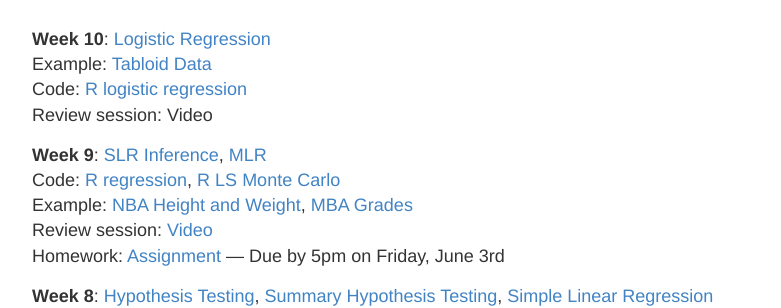
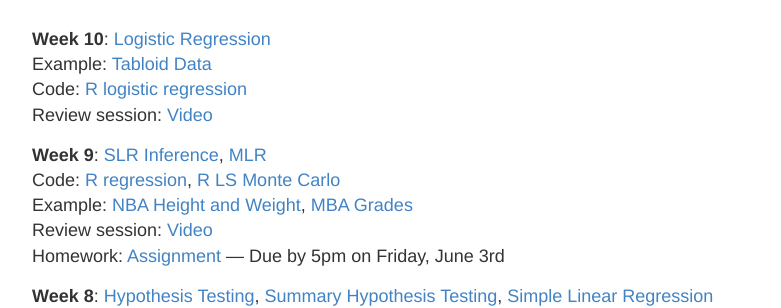
Before and after one commit to mlakolar/BUS41000, a Jekyll site: the page built from lectures.md, in a window 1280 px wide and 900 px high. Shown: the part 200-508 px from the top of the window, without its empty margins (248-1029 px from the left). Built offline with Jekyll 4.4.1, drawn with Linux system fonts in a browser that asks for light colours; part of the change alters nothing that is shown.

```diff
--- a/lectures.md
+++ b/lectures.md
@@ -11,7 +11,7 @@ Example:
 Code:
 [R logistic regression](https://github.com/mlakolar/BUS41000/raw/master/slides/10_logistic_regression.R)
 Review session:
-Video
+[Video](https://media.chicagobooth.edu/Mediasite6/Play/6450f7bc031b498aab46a1611dde4c681d)
 
 **Week 9**:
 [SLR Inference](https://github.com/mlakolar/BUS41000/raw/master/slides/09_lecture_slr_inference.pdf),
```
